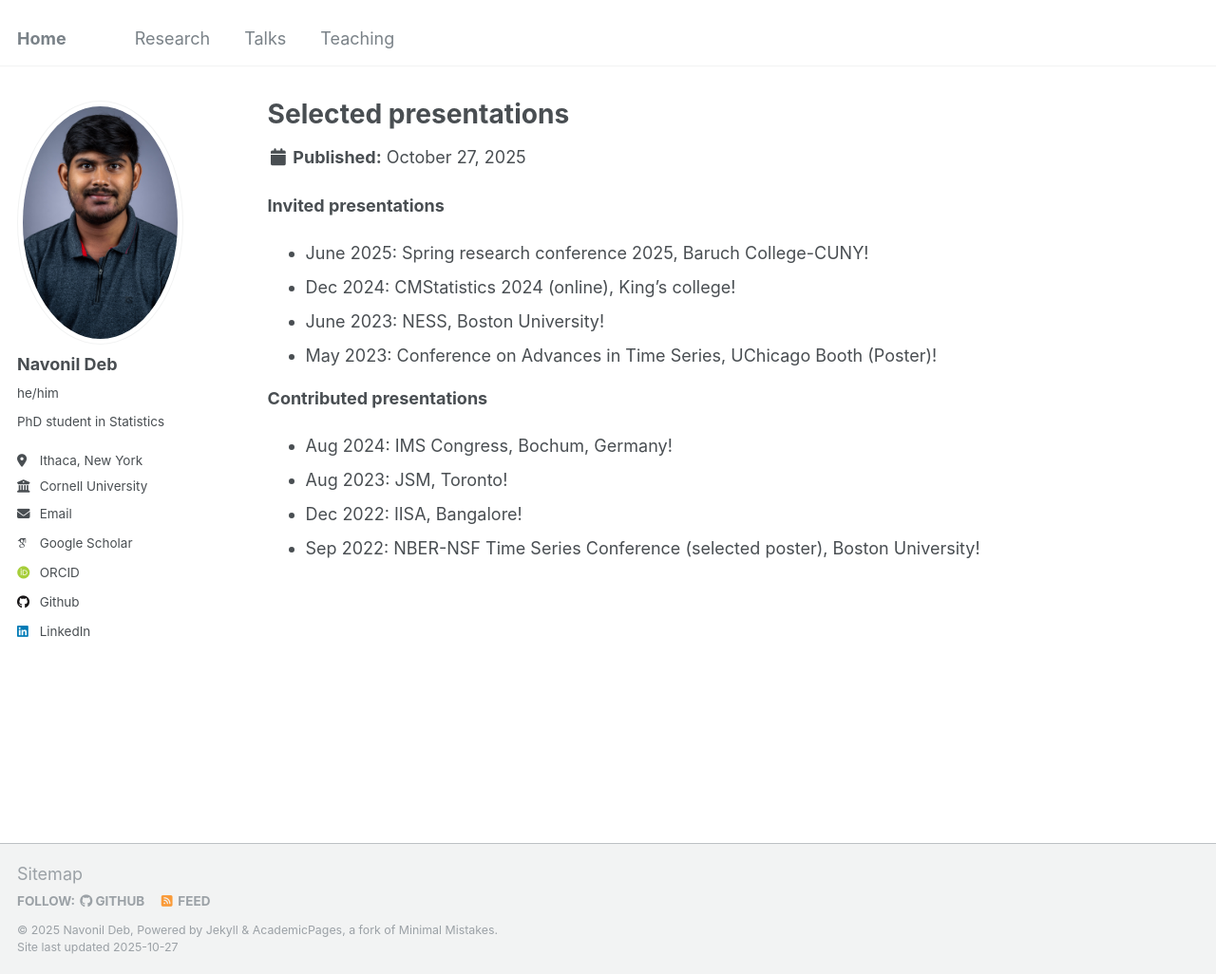
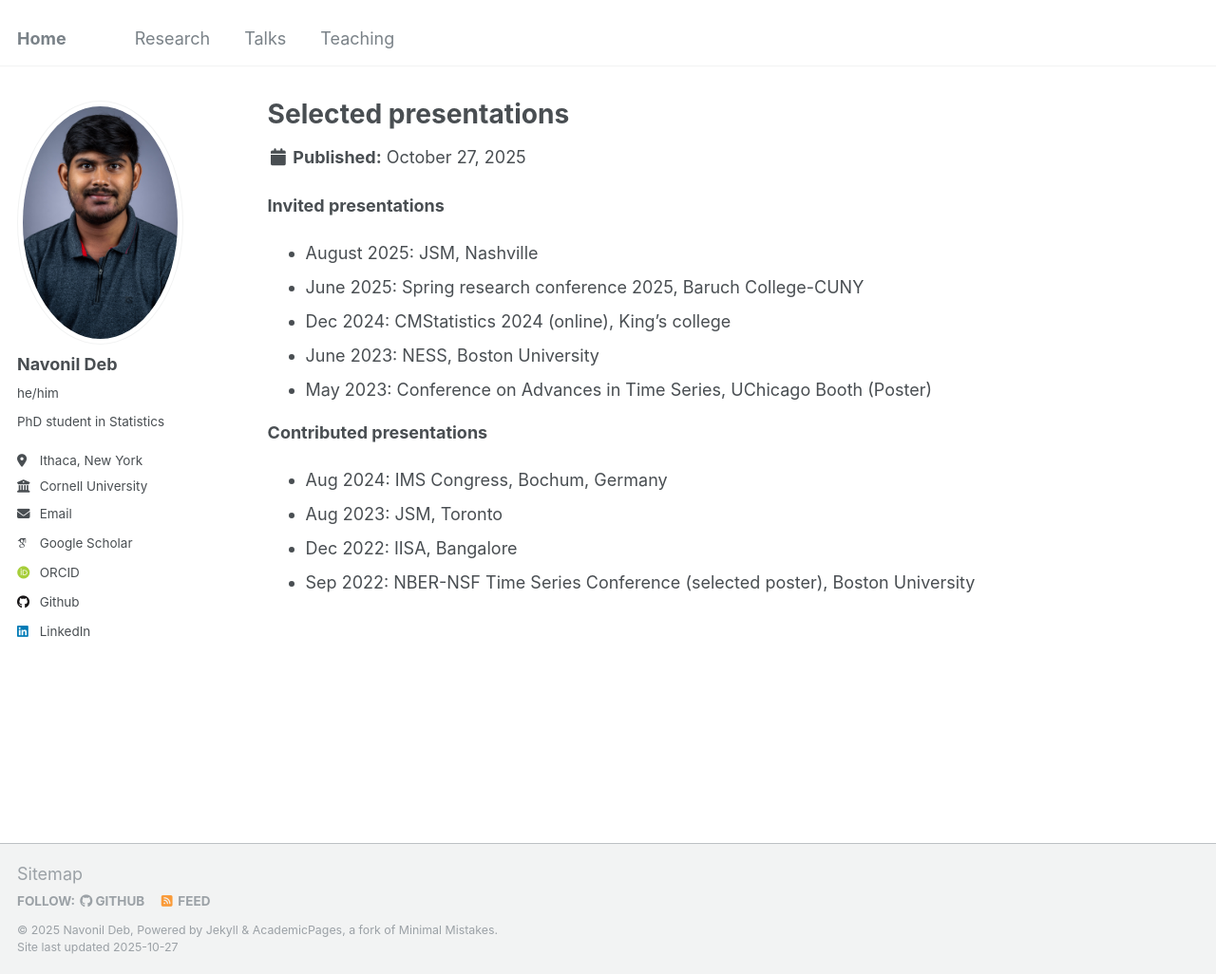
Before and after one commit to navonildeb/navonildeb.github.io, a Jekyll site: the page built from _talks/talks.md, in a window 1280 px wide and 1026 px high. Shown: the whole window at 95% size. Built offline with Jekyll 4.4.1, drawn with Linux system fonts in a browser that asks for light colours; some web fonts are replaced.

Commit message:
Update talks.md

```diff
--- a/_talks/talks.md
+++ b/_talks/talks.md
@@ -7,14 +7,15 @@ author_profile: true
 
 **Invited presentations**
 
-- June 2025: Spring research conference 2025, Baruch College-CUNY!
-- Dec 2024: CMStatistics 2024 (online), King's college!
-- June 2023: NESS, Boston University!
-- May 2023: Conference on Advances in Time Series, UChicago Booth (Poster)!
+- August 2025: JSM, Nashville
+- June 2025: Spring research conference 2025, Baruch College-CUNY
+- Dec 2024: CMStatistics 2024 (online), King's college
+- June 2023: NESS, Boston University
+- May 2023: Conference on Advances in Time Series, UChicago Booth (Poster)
 
 **Contributed presentations**
 
-- Aug 2024: IMS Congress, Bochum, Germany!
-- Aug 2023: JSM, Toronto!
-- Dec 2022: IISA, Bangalore!
-- Sep 2022: NBER-NSF Time Series Conference (selected poster), Boston University!
+- Aug 2024: IMS Congress, Bochum, Germany
+- Aug 2023: JSM, Toronto
+- Dec 2022: IISA, Bangalore
+- Sep 2022: NBER-NSF Time Series Conference (selected poster), Boston University
```
